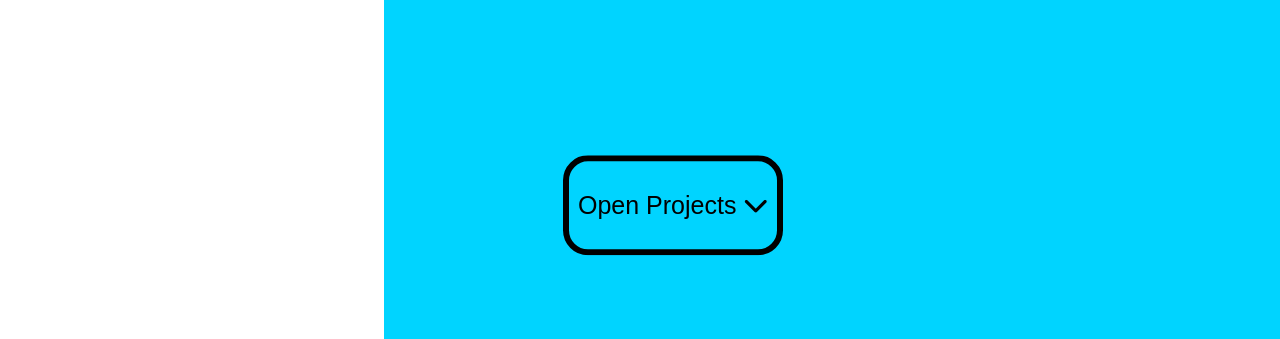
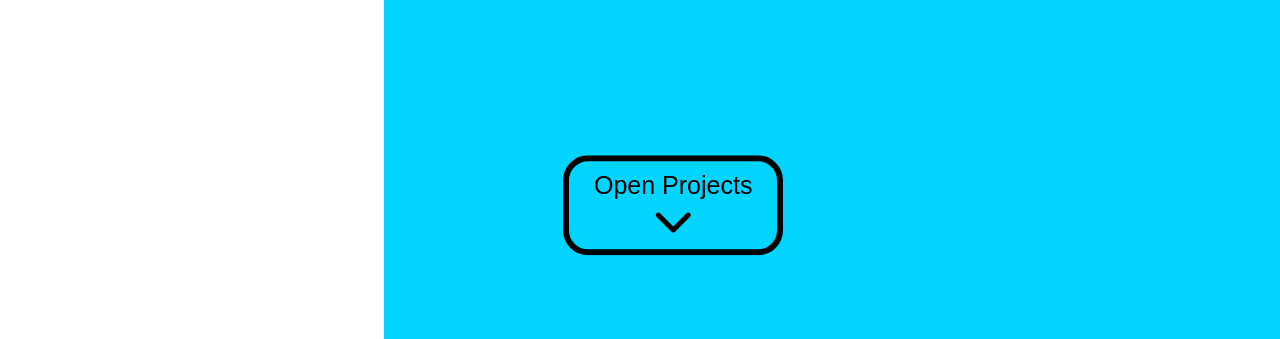
Before and after one commit to sahildev98/Portfolio_website, a plain HTML site: page index.html in a window 1280 px wide. Shown: the part 458-797 px from the top of the page. Drawn offline with Linux system fonts and the light colour scheme.

Commit message:
Set the icon to display block to ensure icon is below button and increased font size of chevron

```diff
--- a/style.css
+++ b/style.css
@@ -104,6 +104,11 @@ h3 {
   font-size: 25px;
   width: 220px;
   height: 100px;
+}
+
+.project-btn .fa-solid {
+  font-size: 2.5rem;
+  display: block;
 }
 
 .project-btn {
```
